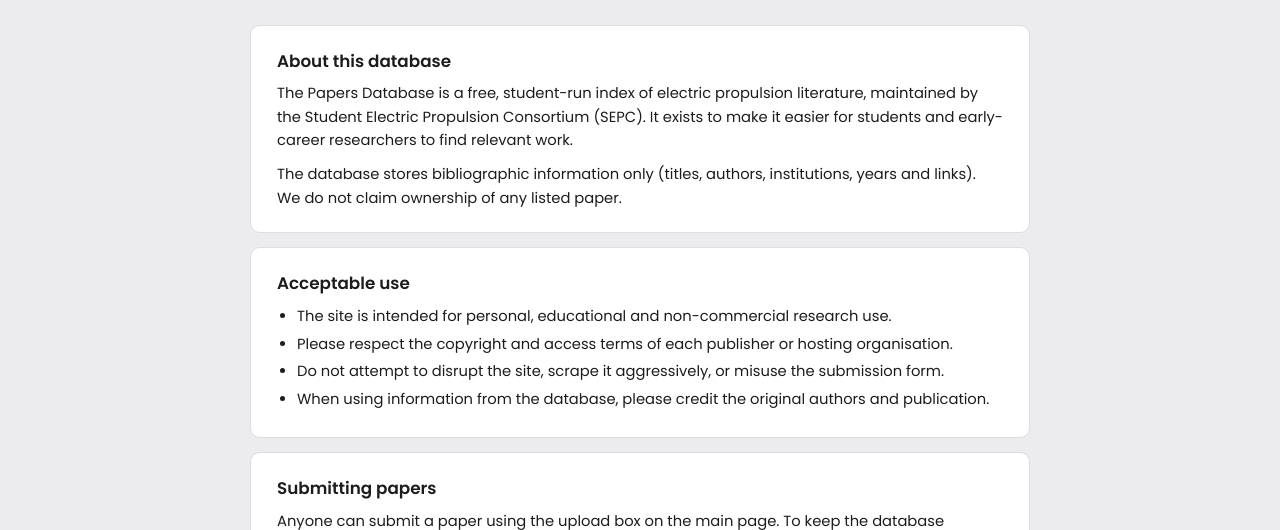
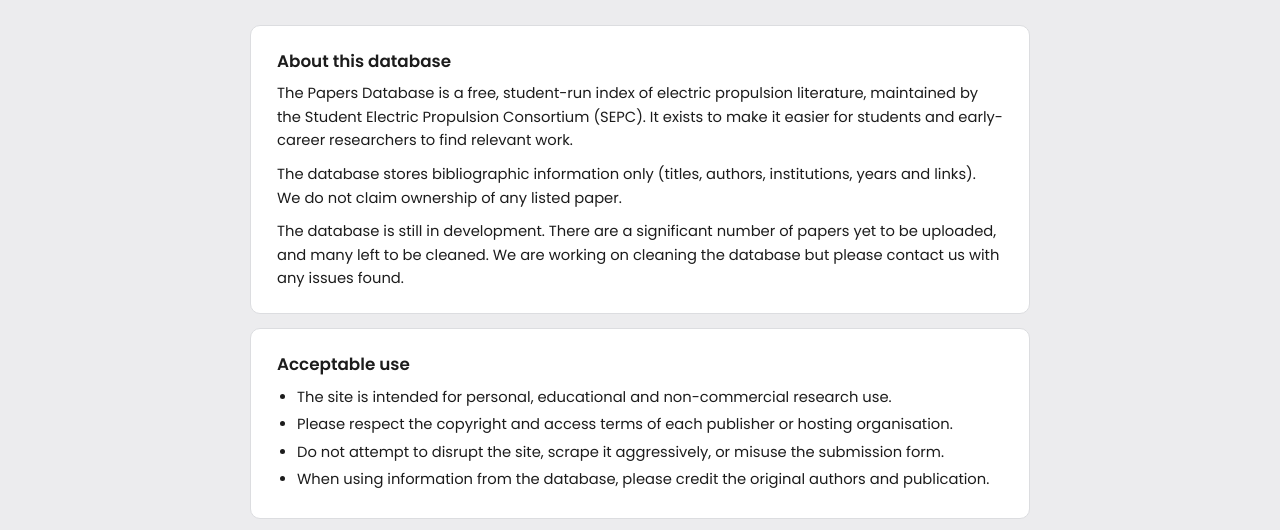
Before and after one commit to sepcteam/Resources-Database, a plain HTML site: page use-and-moderation.html in a window 1280 px wide. Shown: the part 194-724 px from the top of the page. Drawn offline with Linux system fonts and the light colour scheme.

Commit message:
Add development status note for the database
Added a note about the database being in development and the ongoing cleaning process.

```diff
--- a/use-and-moderation.html
+++ b/use-and-moderation.html
@@ -202,6 +202,10 @@
       The database stores bibliographic information only (titles, authors, institutions, years and links).
       We do not claim ownership of any listed paper.
     </p>
+    <p>
+      The database is still in development. There are a significant number of papers yet to be uploaded, and many left to be cleaned.
+      We are working on cleaning the database but please contact us with any issues found.
+    </p>
   </section>
 
   <section class="card">
```
